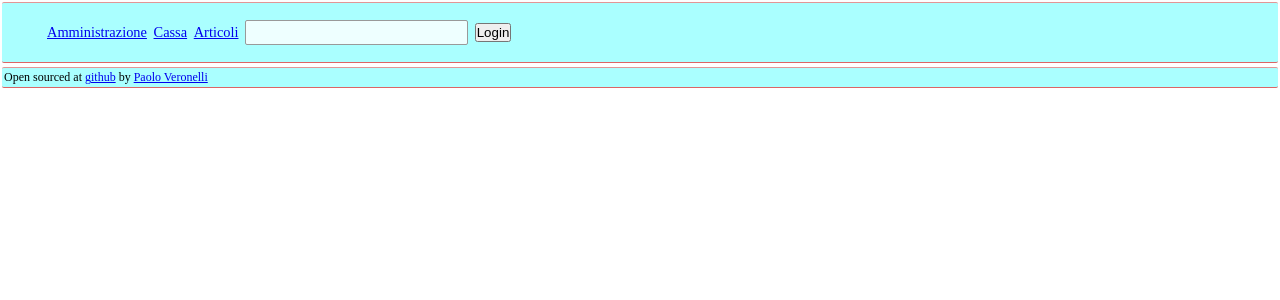
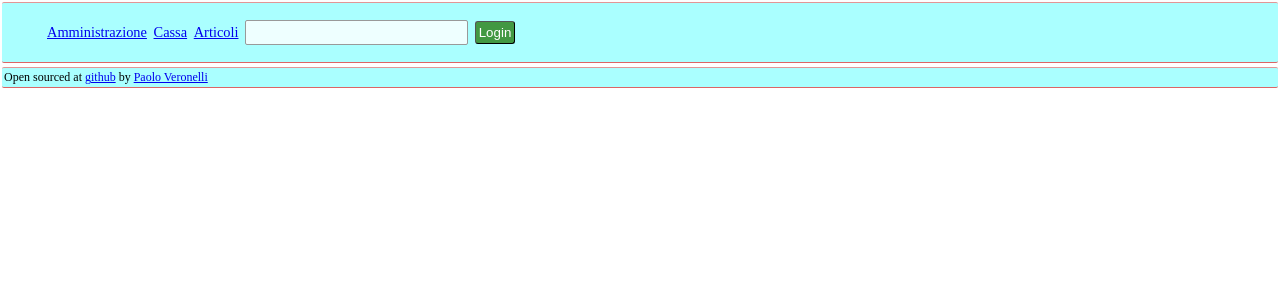
Before and after one commit to paolino/emporio, a PHP site: page /amministrazione.php in a window 1280 px wide. Shown: the top 300 px of the page. Run offline with PHP 8.4, Linux system fonts and the light colour scheme; the visitor is signed in with stand-in values (Sample User, id 1); data that the repository does not hold is empty.

Commit message:
renew style

```diff
--- a/emporio.css
+++ b/emporio.css
@@ -269,7 +269,7 @@ td.transaction {
     right:0;
     top:0;
     z-index:1;
-    background-color:#992;
+    background-color:#dd9;
    padding:5px;
 	 border-radius:5px;
 }
@@ -280,5 +280,13 @@ td.transaction {
 	 align-self:auto;
    }
 #tessera{margin-left:4px;}
-button{padding:0px;
-	     white-space:nowrap;}
+button{
+	white-space:nowrap;
+    background-color:#429842; /* Green */
+    border:1px black outset;
+    color:white;
+    padding:3px;
+    text-align: center;
+    text-decoration: none;
+    border-radius:3px;
+}
--- a/scontrino.php
+++ b/scontrino.php
@@ -24,7 +24,7 @@
 			<input type=\"hidden\" name=\"prodotto\" value=\"{$q['prodotto']}\">
 			<input type=\"hidden\" name=\"prezzo\" value=\"{$q['prezzo']}\">
 
-                        <input class=selezioni onClick=\"this.form.submit()\" type=submit> </td></form>";
+                        <button class=selezioni onClick=\"this.form.submit()\" type=submit> Storno 1 </button> </td></form>";
 
                 foreach ($q as $s){echo '<td>';print_r($s); echo '</td>';}
                 echo '</tr>';
```
